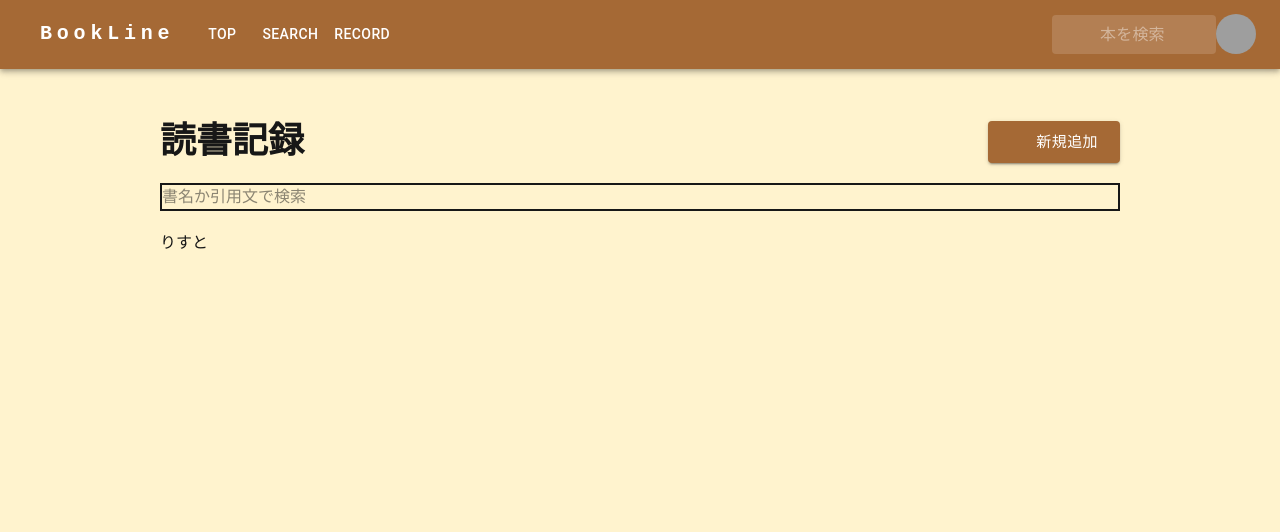
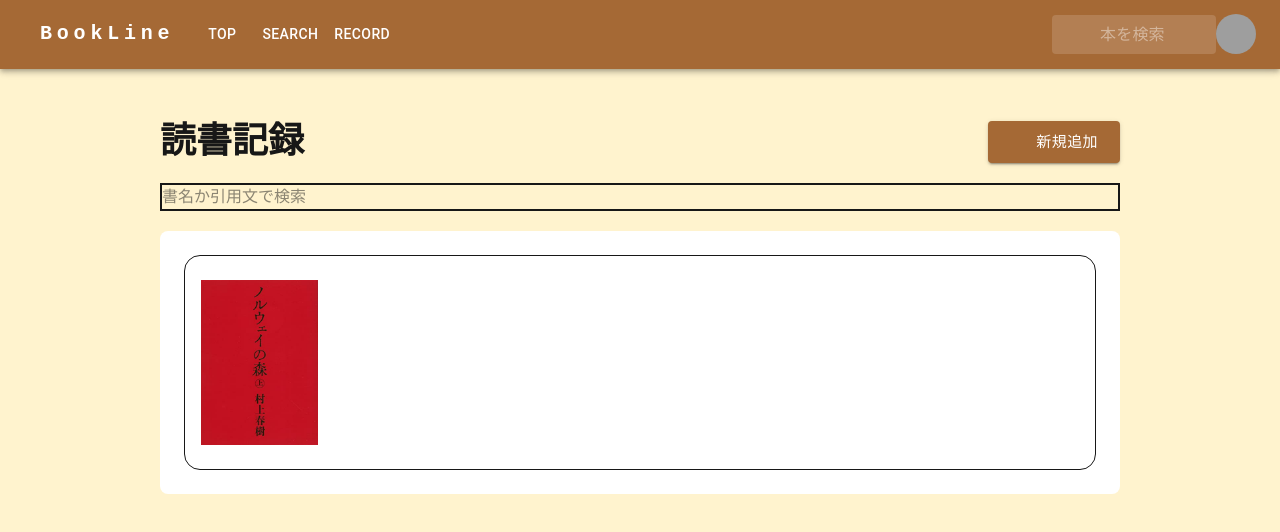
Before and after one commit to Kota3933/BookLine, a Next.js app: page /record in a window 1280 px wide. Shown: the top 532 px of the page. Built offline with nearby package versions, Linux system fonts and the light colour scheme; grey boxes are pictures that could not be loaded; some icons are missing.

Commit message:
記録一覧画面レイアウト作成

```diff
--- a/src/app/record/List.tsx
+++ b/src/app/record/List.tsx
@@ -1,8 +1,75 @@
+import { Box } from "@mui/material"
+import Image from "next/image"
+
+const bookData = [
+	{
+		"id": 1,
+		"title": "ノルウェイの森",
+		"author": "村上春樹",
+		"publisher": "講談社",
+		"summary": "大学生のワタナベは、親友を亡くした心の傷を抱えながら、静かな女性・直子との複雑な関係に悩む。やがて彼は、自由奔放な性格の緑と出会い、生と死のはざまで揺れる恋と青春の日々を送ることに。喪失や孤独、若者の心の不安定さを静かな筆致で描いた長編恋愛小説。",
+		"img": "/NorwayForest_cover.jpg"
+	},
+	{
+		"id": 2,
+		"title": "津軽",
+		"author": "太宰治",
+		"publisher": "新潮文庫",
+		"summary": "太宰治が故郷・青森県津軽地方を旅し、その土地の風景、人々、そして自らの過去を綴った紀行文学。幼少期に世話になった乳母・たけとの再会を軸に、郷里への愛情や哀愁がにじむ。事実と創作が入り混じった文章で、冷静な観察と温かい感情が描かれており、自己と原点を見つめ直す旅の記録となっている。",
+		"img": "/Tsugaru_cover.jpg"
+	}
+]
+
+const recData = [
+	{
+		"id": 1,
+		"user_id": 1,
+		"book_id": 1,
+		"quote": "生きることは、すべてを飲み込むことだ。" ,
+		"impression": "この言葉を読んだとき、なんだか無理やり納得させられた気がした。生きてると楽しいことばかりじゃないし、どうしようもなく嫌なことや、理解できないこともたくさんある。そういうのも全部、飲み込んでいくしかないんだって思うと、少し重たいけど、そのぶんちゃんと生きようって気持ちにもなった。",
+		"is_public": false,
+		"date": "2025-05-03"
+	},
+	{
+		"id": 2,
+		"user_id": 1,
+		"book_id": 2,
+		"quote": "大人とは、裏切られた青年の姿である。" ,
+		"impression": "すごい言い方だけど、ちょっとわかる気がした。子どもの頃は、大人ってちゃんとしてるもんだと思ってたけど、自分が近づくにつれて、意外とみんな悩んでるし、あきらめたり、傷ついたりしてるんだなって思うようになった。裏切られたっていうより、期待してたぶんショックが大きいのかもしれない。",
+		"is_public": false,
+		"date": "2025-05-03"
+	}
+]
+
 export default function List(){
 	return (
 		<main>
 			<div className="listBox">
-				<p>りすと</p>
+				<Box sx={{
+					width: 1,
+					height: 1/2,
+					borderRadius: 2,
+					bgcolor: '#ffffff',
+					p: 3
+				}}>
+					<Box sx={{
+					width: 1,
+					height: 1/2,
+					borderRadius: 4,
+					border: 1,
+					p: 2
+					}}>
+						<div className="recBlock">
+							<Image src="/NorwayForest_cover.jpg" width={117} height={166} alt="NorwayForestCover" className="coverImg"/>
+							<div className="recInfo">
+								<p className="bookTitle">{bookData.title}</p>
+								<p className="bookAuthor">{bookData.author}</p>
+								<p className="quote">{recData.quote}</p>
+							</div>
+							<p className="date">{recData.date}</p>
+						</div>
+					</Box>
+				</Box>
 			</div>
 		</main>
 	)
--- a/src/app/record/style.css
+++ b/src/app/record/style.css
@@ -22,3 +22,31 @@
 .listBox {
 	@apply mt-5;
 }
+
+.recInfo {
+	@apply ml-6;
+}
+
+.recBlock {
+	@apply flex py-2;
+}
+
+.bookTitle {
+	@apply font-bold text-3xl hover:underline cursor-pointer;
+}
+
+.bookAuthor {
+	@apply mt-1;
+}
+
+.quote {
+	@apply text-2xl mt-8 italic;
+}
+
+.coverImg {
+	@apply cursor-pointer;
+}
+
+.date {
+	@apply ml-auto;
+}
```
Also changed, not shown: public/NorwayForest_cover.jpg (added), public/Tsugaru_cover.jpg (added).
